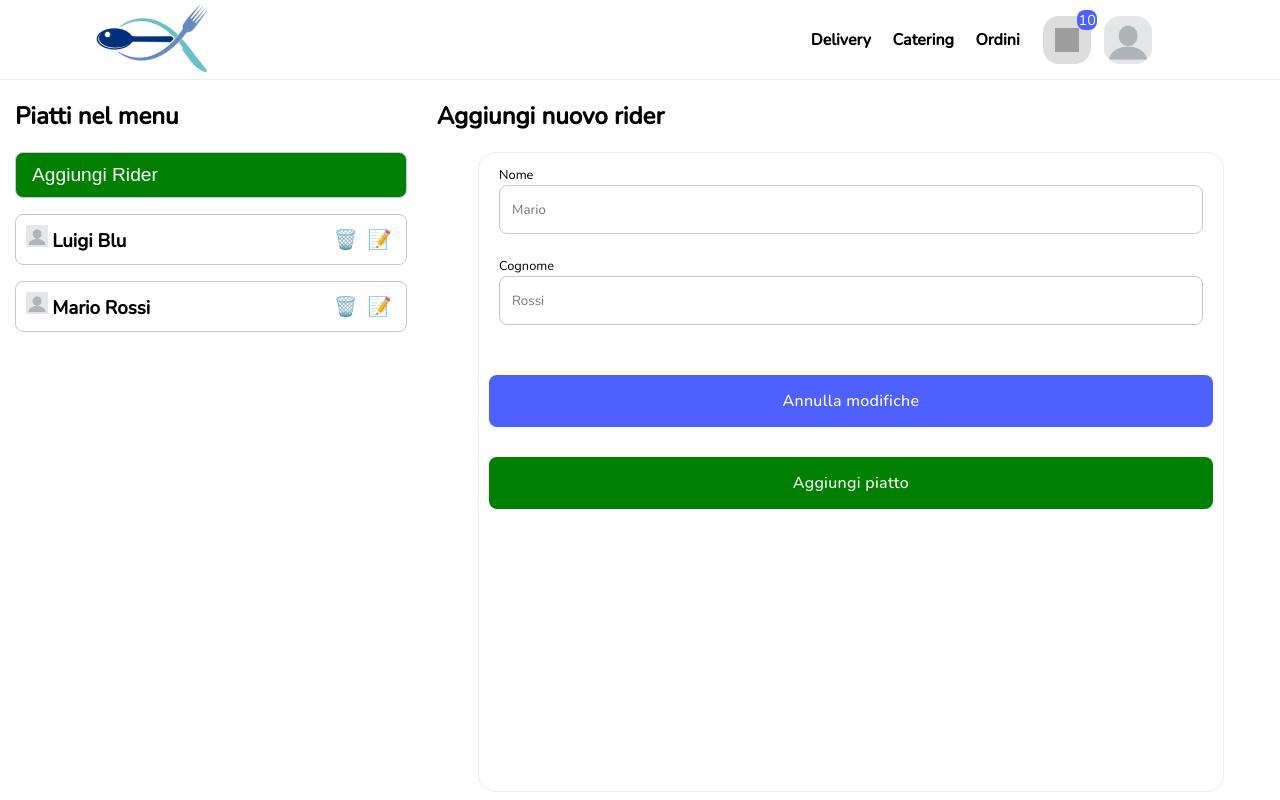
After one commit to Spinny03/Il_Pescaggio, a PHP site: page /riders.php in a window 1280 px wide. The commit adds this page. Run offline with PHP 8.4, Linux system fonts and the light colour scheme; the visitor is signed in with stand-in values (Sample User, id 1); data comes from the database, SQL or seed files in the repository; tables that the repository leaves empty hold one stand-in row (values such as "Sample post"); grey boxes are pictures that could not be loaded.

Commit message:
inizio interfaccia per la gestione dei riders

```diff
--- a/access/dishsDB.php
+++ b/access/dishsDB.php
@@ -59,8 +59,6 @@
             $sql = substr($sql, 0, -1);
             $conn->query("INSERT INTO dish SET ".$sql.";");
 
-
-            $addNewP = False;
 
             $sql = 'SELECT id FROM dish WHERE '.$sql.';';
             $sql = str_replace(","," AND ",$sql);
--- a/access/sendOrderDB.php
+++ b/access/sendOrderDB.php
@@ -5,7 +5,7 @@
         exit("Connessione fallita: " . $conn->connect_error);
     }
     $conn->query("USE Il_Pescaggio");
-
+//non permettere ordine con carello vuoto
     $conn->query('INSERT INTO forder SET delivery=1 , idUser="'.$_SESSION["user"].'"');
     $order = $conn->query('SELECT id FROM forder WHERE delivery=1 ORDER BY dateAndTimePay DESC, idUser="'.$_SESSION["user"].'"  ');
     $order = mysqli_fetch_assoc($order);
--- /dev/null
+++ b/riders.php
@@ -0,0 +1,189 @@
+<?php
+    session_start();
+    if(!isset($_SESSION["user"]) || empty($_SESSION["user"])){
+        header("Location: index.php");
+        exit();
+    }
+    $conn = new mysqli("localhost", "root", "");
+    if ($conn->connect_error){
+        exit("Connessione fallita: " . $conn->connect_error);
+    }
+    $conn->query("USE Il_Pescaggio");
+    $bag = $conn->query('SELECT SUM(quantity) FROM cart WHERE idUser="'.$_SESSION["user"].'";');
+    $bag = mysqli_fetch_assoc($bag);
+
+    if(isset($_POST["edit"]) && $_POST["edit"] != "new"){
+        $photoNewEs = False;
+        $data = $conn->query('SELECT * FROM rider WHERE id="'.$_POST["edit"].'";');
+        $data = mysqli_fetch_assoc($data);
+        $dataID = $data['id'];
+        $dataName = $data["riderName"];
+        $dataSurname = $data["riderSurame"];
+    }
+    else{
+        $dataID = "new";
+        $dataName = "";
+        $dataSurname = "";
+        $photoNewEs = True;
+    }
+
+    if(empty($dataPL)){
+        $link = "images/icons/dish.png";
+    }
+    else{
+        $link = "images/photoDishes/".$dataPL;
+    }
+?>
+
+<!DOCTYPE html>
+<html lang="en">
+    <head>
+        <meta charset="UTF-8">
+        <meta http-equiv="X-UA-Compatible" content="IE=edge">
+        <meta name="viewport" content="width=device-width, initial-scale=1.0">
+
+        <meta name="viewport" content="width=device-width" />
+
+        <link rel="stylesheet" href="css/navBarStyles.css">
+        <link rel="stylesheet" href="css/formStyles.css">
+        <link rel="stylesheet" href="css/dishsStyles.css">
+        <link rel="stylesheet" href="css/scrollBarStyles.css">
+        <script src="js/navbarRes.js" defer></script>
+        <link rel="icon" type="image/x-icon" href="images/favicon.ico">
+        <title>GESTIONE MENU</title>
+    </head>
+    <body>
+        <?php
+            $photo = $conn->query('SELECT photoLink FROM username WHERE email="'.$_SESSION["user"].'";');
+            $photo = mysqli_fetch_assoc($photo);
+            if(!empty($photo["photoLink"])){
+                echo'<style>
+                        a[id="profileBtn"]{
+                            background: url("images/userPhoto/'.$photo["photoLink"].'");
+                        }
+                    </style>';
+            }
+            else{
+                echo'<style>
+                        a[id="profileBtn"]{
+                            background: url("images/icons/profile.png");
+                        }
+                    </style>';
+            }
+        ?>
+        <nav class="navBar">
+            <a href="home.php">
+                <img src="images/smallLogo.png" alt="logo" id="logo">
+            </a>
+            <ul class="navItems" data-visible="false">
+                <a href="home.php" class="navLink">Delivery</a>
+                <a href="#" class="navLink">Catering</a>
+                <a href="#" class="navLink">Ordini</a>
+            </ul>
+
+            <a href="cart.php" class="navBtn" id="shoppingCard">
+                    <?php
+                        if(!empty($bag["SUM(quantity)"])){
+                            echo '<span id="itemsNumber">'.$bag["SUM(quantity)"].'</span>';
+                        }
+                    ?>
+                    <img src="images/icons/blueBag.svg" alt="logo" id="shoppingSVG">
+                </a>
+            <a href="profile.php" class="navBtn" id="profileBtn">
+
+            </a>
+            <button class="navBtn" id="respBtn">
+                <img src="images/icons/respBtn.svg" alt="menu" id="respImg">
+            </button>
+        </nav>
+        <div class="container">
+            <div class="left">
+                <h2>Piatti nel menu</h2>
+                <div class="itemCard" style="background-color: green;">
+                    <form action="riders.php#pform" method="POST">
+                        <button type="submit" class="itemNumber formBtn" name="edit" value="new" style="background-color: green; width:100%;">
+                            Aggiungi Rider
+                        </button>
+                    </form>
+                </div>
+                <?php
+                    $sql = 'SELECT * FROM rider ORDER BY id DESC;';
+                    $result = $conn->query($sql);
+                    $totalPrice = 0;
+                    while($row = $result->fetch_assoc()){
+                        echo '
+                            <div class="itemCard">
+                                <div class="itemRight">
+                                    <span class="itemNumber" style="background-color: #f3f4ff;"><img width="100%" height="100%" src="images/icons/profile.png" alt="pizza"></span>
+                                    <h3 class="itemName">'.htmlspecialchars($row['riderName']).' '.htmlspecialchars($row['riderSurame']).'</h3>
+                                </div>
+                                <div class="itemLeft">
+                                    <form action="access/riders.php" method="POST">
+                                        <button type="submit" class="itemNumber formBtn" name="del" value="'.$row["id"].'" style="background-color: white; margin-left:10px;">
+                                            🗑️
+                                        </button>
+                                    </form>
+                                    <form action="riders.php#pform" method="POST">
+                                        <button type="submit" class="itemNumber formBtn" name="edit" value="'.$row["id"].'" style="background-color: white; margin-left:10px;margin-right:10px;">
+                                            📝
+                                        </button>
+                                    </form>
+                                </div>
+                            </div>
+                        ';
+                    }
+                ?>
+
+            </div>
+
+            <div class="right">
+                <?php
+                if($photoNewEs){
+                    echo "<h2>Aggiungi nuovo rider</h2>";
+                }
+                else{
+                    echo "<h2>Conferma dati rider</h2>";
+                }?>
+                <div class="pSettings">
+                    <form action="access/ridersDB.php" method="POST" >
+                        <input type="hidden" name="idRider" value="<?php echo $dataID;?>">
+                        <div class="data" id="p50">
+                            <label for="name"><b>Nome</b></label>
+                            <input type="text" placeholder="Mario" name="name"
+                                <?php
+                                    if(isset($dataName)){
+                                        echo "value='".$dataName."'";
+                                    }
+                                ?>
+                            required>
+                        </div>
+
+                        <div class="data" id="p50">
+                            <label for="surname"><b>Cognome</b></label>
+                            <input type="text" placeholder="Rossi" name="surname"
+                                <?php
+                                    if(isset($dataSurname)){
+                                        echo "value='".$dataSurname."'";
+                                    }
+                                ?>
+                            required>
+                        </div>
+
+
+                        <button type="submit" name="change" value="False" class="logbtn">Annulla modifiche</button>
+                        <?php
+                        if(isset($_POST["edit"]) && $_POST["edit"] != "new"){
+                            echo '<button type="submit" name="change" value="True" class="logbtn">Salva le modifiche</button>';
+                        }
+                        else{
+                            echo '<button style="background-color: green;" type="submit" name="change" value="add" class="logbtn">Aggiungi piatto</button>';
+                        }
+                        ?>
+                    </form>
+                </div>
+                <form action="home.php" id="exitForm"></form>
+            </div>
+        </div>
+    </body>
+    <?php $conn->close(); ?>
+</html>
```
Also changed, not shown: access/ridersDB.php (added, +44 -0 lines), dishs.php (+8 -3 lines), table.sql (+5 -2 lines).
